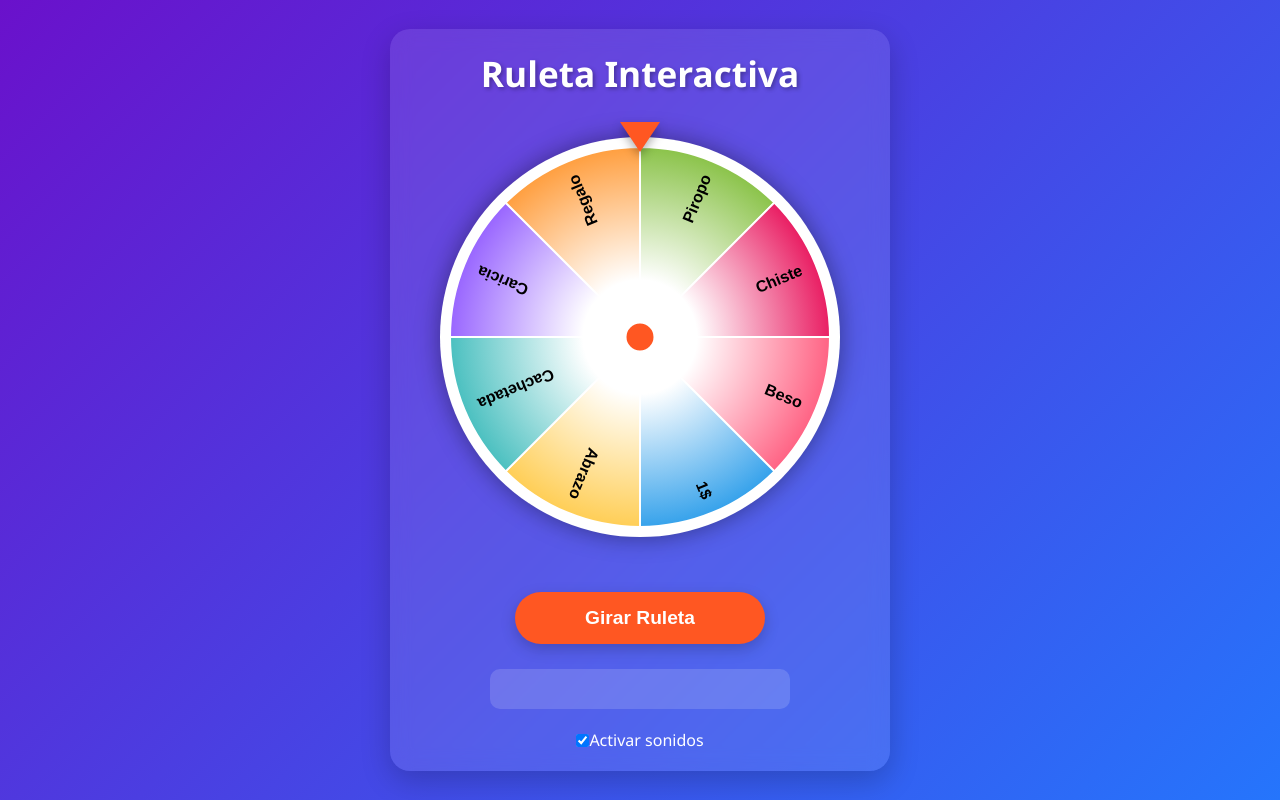
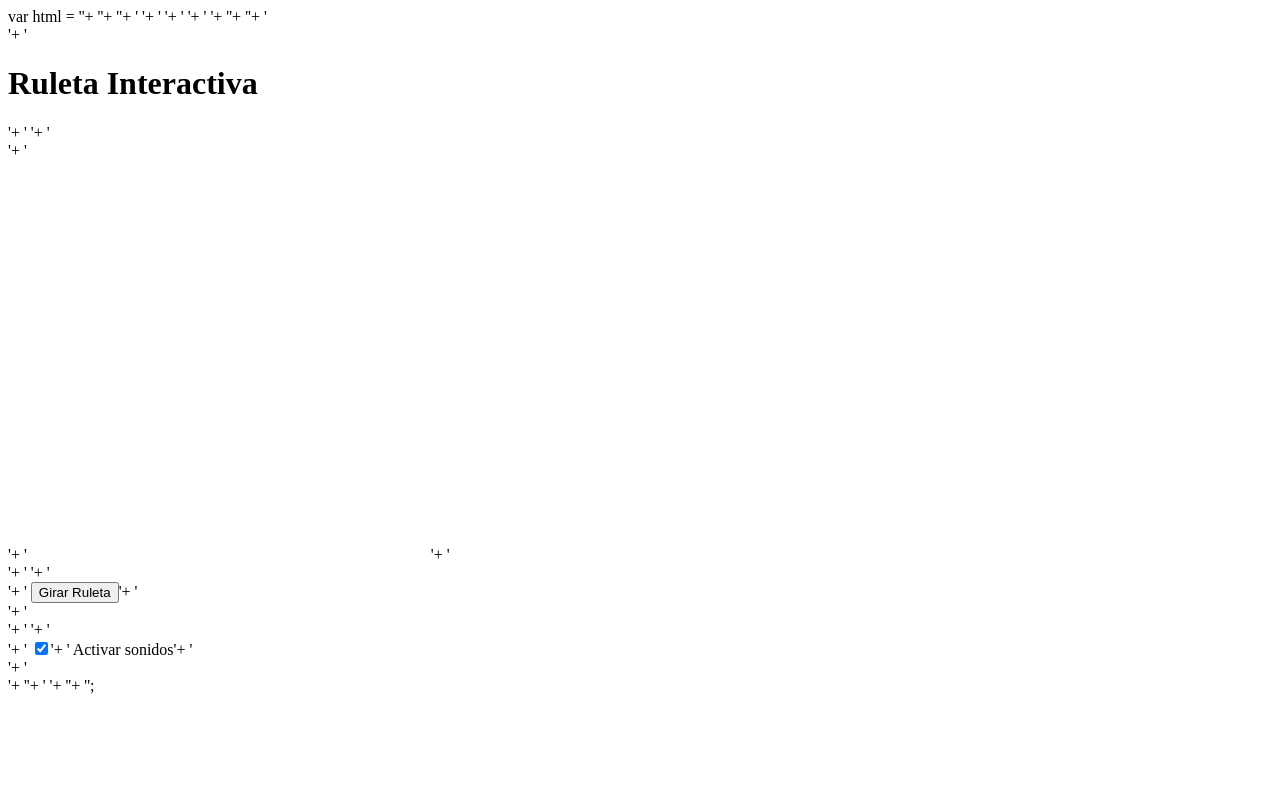
Before and after one commit to Fusselpro25/rulette, a plain HTML site: page deepseek_html_20250831_dd3ec0.html in a window 1280 px wide. Drawn offline with Linux system fonts and the light colour scheme.

Commit message:
Update deepseek_html_20250831_dd3ec0.html

```diff
--- a/deepseek_html_20250831_dd3ec0.html
+++ b/deepseek_html_20250831_dd3ec0.html
@@ -1,375 +1,375 @@
-<!DOCTYPE html>
-<html lang="es">
-<head>
-    <meta charset="UTF-8">
-    <meta name="viewport" content="width=device-width, initial-scale=1.0">
-    <title>Ruleta Interactiva Mejorada</title>
-    <style>
-        * {
-            box-sizing: border-box;
-            margin: 0;
-            padding: 0;
-        }
-
-        body {
-            font-family: 'Segoe UI', Tahoma, Geneva, Verdana, sans-serif;
-            text-align: center;
-            padding: 15px;
-            background: linear-gradient(135deg, #6a11cb 0%, #2575fc 100%);
-            min-height: 100vh;
-            display: flex;
-            flex-direction: column;
-            align-items: center;
-            justify-content: center;
-            color: #fff;
-        }
-
-        .container {
-            width: 100%;
-            max-width: 500px;
-            display: flex;
-            flex-direction: column;
-            align-items: center;
-            padding: 20px;
-            background: rgba(255, 255, 255, 0.1);
-            backdrop-filter: blur(10px);
-            border-radius: 20px;
-            box-shadow: 0 10px 30px rgba(0, 0, 0, 0.2);
-        }
-
-        h1 {
-            margin-bottom: 20px;
-            font-size: 2.2rem;
-            text-shadow: 2px 2px 4px rgba(0, 0, 0, 0.3);
-        }
-
-        .ruleta-container {
-            position: relative;
-            width: 100%;
-            margin: 20px 0;
-        }
-
-        canvas {
-            display: block;
-            width: 100%;
-            max-width: 400px;
-            height: auto;
-            margin: 0 auto;
-            border-radius: 50%;
-            background-color: #fff;
-            box-shadow: 0 0 25px rgba(0, 0, 0, 0.4);
-        }
-
-        .flecha {
-            position: absolute;
-            top: -15px;
-            left: 50%;
-            transform: translateX(-50%);
-            width: 0;
-            height: 0;
-            border-left: 20px solid transparent;
-            border-right: 20px solid transparent;
-            border-top: 30px solid #ff5722;
-            z-index: 10;
-            filter: drop-shadow(0 5px 5px rgba(0, 0, 0, 0.3));
-        }
-
-        .controles {
-            display: flex;
-            flex-direction: column;
-            align-items: center;
-            width: 100%;
-            margin-top: 20px;
-        }
-
-        button {
-            padding: 15px 30px;
-            font-size: 1.2rem;
-            cursor: pointer;
-            margin-top: 15px;
-            background-color: #ff5722;
-            color: white;
-            border: none;
-            border-radius: 50px;
-            transition: all 0.3s;
-            box-shadow: 0 5px 15px rgba(0, 0, 0, 0.2);
-            font-weight: bold;
-            width: 100%;
-            max-width: 250px;
-        }
-
-        button:hover {
-            background-color: #e64a19;
-            transform: translateY(-3px);
-            box-shadow: 0 8px 20px rgba(0, 0, 0, 0.3);
-        }
-
-        button:active {
-            transform: translateY(1px);
-        }
-
-        button:disabled {
-            background-color: #cccccc;
-            cursor: not-allowed;
-            transform: none;
-            box-shadow: none;
-        }
-
-        #resultado {
-            margin-top: 25px;
-            font-size: 1.5rem;
-            font-weight: bold;
-            color: #fff;
-            min-height: 40px;
-            padding: 10px 20px;
-            background: rgba(255, 255, 255, 0.15);
-            border-radius: 10px;
-            width: 100%;
-            max-width: 300px;
-            text-shadow: 1px 1px 2px rgba(0, 0, 0, 0.3);
-        }
-
-        .sonido-control {
-            margin-top: 20px;
-            display: flex;
-            align-items: center;
-            color: #fff;
-            font-size: 1rem;
-        }
-
-        @media (max-width: 480px) {
-            h1 {
-                font-size: 1.8rem;
-            }
-
-            button {
-                padding: 12px 25px;
-                font-size: 1.1rem;
-            }
-
-            #resultado {
-                font-size: 1.3rem;
-            }
-
-            .container {
-                padding: 15px;
-            }
-        }
-    </style>
-</head>
-<body>
-    <div class="container">
-        <h1>Ruleta Interactiva</h1>
-
-        <div class="ruleta-container">
-            <div class="flecha"></div>
-            <canvas id="ruleta" width="400" height="400"></canvas>
-        </div>
-
-        <div class="controles">
-            <button id="girar">Girar Ruleta</button>
-            <div id="resultado"></div>
-        </div>
-
-        <div class="sonido-control">
-            <input type="checkbox" id="sonidoCheck" checked>
-            <label for="sonidoCheck">Activar sonidos</label>
-        </div>
-    </div>
-
-    <script>
-        // Variables globales
-        const canvas = document.getElementById('ruleta');
-        const ctx = canvas.getContext('2d');
-        const centroX = canvas.width / 2;
-        const centroY = canvas.height / 2;
-        const radio = canvas.width / 2 - 10;
-
-        const opciones = ["Beso", "1$", "Abrazo", "Cachetada", "Caricia", "Regalo", "Piropo", "Chiste"];
-        const colores = ["#FF6384","#36A2EB","#FFCE56","#4BC0C0","#9966FF","#FF9F40","#8BC34A","#E91E63"];
-
-        let angulo = 0;
-        let velocidad = 0;
-        let girando = false;
-        let sonidoActivo = true;
-
-        // Elementos DOM
-        const btnGirar = document.getElementById("girar");
-        const resultadoElem = document.getElementById("resultado");
-        const sonidoCheck = document.getElementById("sonidoCheck");
-
-        // Control de sonido
-        sonidoCheck.addEventListener('change', function() {
-            sonidoActivo = this.checked;
-        });
-
-        // Efectos de sonido (simulados con AudioContext)
-        function playSonidoGiro() {
-            if (!sonidoActivo) return;
-
-            try {
-                const audioContext = new (window.AudioContext || window.webkitAudioContext)();
-                const oscillator = audioContext.createOscillator();
-                const gainNode = audioContext.createGain();
-
-                oscillator.type = 'sawtooth';
-                oscillator.frequency.setValueAtTime(300, audioContext.currentTime);
-                oscillator.frequency.exponentialRampToValueAtTime(50, audioContext.currentTime + 2);
-
-                gainNode.gain.setValueAtTime(0.3, audioContext.currentTime);
-                gainNode.gain.exponentialRampToValueAtTime(0.01, audioContext.currentTime + 2);
-
-                oscillator.connect(gainNode);
-                gainNode.connect(audioContext.destination);
-
-                oscillator.start();
-                oscillator.stop(audioContext.currentTime + 2);
-            } catch (e) {
-                console.log("Error de audio:", e);
-            }
-        }
-
-        function playSonidoResultado() {
-            if (!sonidoActivo) return;
-
-            try {
-                const audioContext = new (window.AudioContext || window.webkitAudioContext)();
-                const oscillator = audioContext.createOscillator();
-                const gainNode = audioContext.createGain();
-
-                oscillator.type = 'sine';
-                oscillator.frequency.setValueAtTime(523.25, audioContext.currentTime); // Nota Do
-
-                gainNode.gain.setValueAtTime(0.5, audioContext.currentTime);
-                gainNode.gain.exponentialRampToValueAtTime(0.01, audioContext.currentTime + 0.5);
-
-                oscillator.connect(gainNode);
-                gainNode.connect(audioContext.destination);
-
-                oscillator.start();
-                oscillator.stop(audioContext.currentTime + 0.5);
-            } catch (e) {
-                console.log("Error de audio:", e);
-            }
-        }
-
-        // Dibujar la ruleta
-        function dibujarRuleta() {
-            const numOpciones = opciones.length;
-            const anguloPorSegmento = (2 * Math.PI) / numOpciones;
-
-            ctx.clearRect(0, 0, canvas.width, canvas.height);
-
-            for (let i = 0; i < numOpciones; i++) {
-                const inicio = angulo + i * anguloPorSegmento;
-                const fin = inicio + anguloPorSegmento;
-
-                // Crear gradiente para cada segmento
-                const grad = ctx.createRadialGradient(centroX, centroY, radio * 0.3, centroX, centroY, radio);
-                grad.addColorStop(0, '#fff');
-                grad.addColorStop(1, colores[i % colores.length]);
-                ctx.fillStyle = grad;
-
-                // Dibujar segmento
-                ctx.beginPath();
-                ctx.moveTo(centroX, centroY);
-                ctx.arc(centroX, centroY, radio, inicio, fin);
-                ctx.closePath();
-                ctx.fill();
-                ctx.strokeStyle = 'white';
-                ctx.lineWidth = 2;
-                ctx.stroke();
-
-                // Dibujar texto
-                ctx.save();
-                ctx.translate(centroX, centroY);
-                ctx.rotate(inicio + anguloPorSegmento / 2);
-                ctx.fillStyle = "#000";
-                ctx.font = "bold 16px Arial";
-                ctx.textAlign = "right";
-                ctx.fillText(opciones[i], radio - 15, 5);
-                ctx.restore();
-            }
-
-            // Dibujar centro de la ruleta
-            ctx.beginPath();
-            ctx.arc(centroX, centroY, 15, 0, 2 * Math.PI);
-            ctx.fillStyle = "#ff5722";
-            ctx.fill();
-            ctx.strokeStyle = 'white';
-            ctx.lineWidth = 3;
-            ctx.stroke();
-        }
-
-        // Animación de giro
-        function animar() {
-            if (velocidad > 0.001) {
-                angulo += velocidad;
-                velocidad *= 0.98; // Reducir velocidad gradualmente
-                dibujarRuleta();
-                requestAnimationFrame(animar);
-            } else if (girando) {
-                girando = false;
-                mostrarResultado();
-            }
-        }
-
-        // Mostrar resultado
-        function mostrarResultado() {
-            const numOpciones = opciones.length;
-            const anguloPorSegmento = (2 * Math.PI) / numOpciones;
-
-            // Calcular el ángulo normalizado (entre 0 y 2π)
-            let anguloNormalizado = (2 * Math.PI - (angulo % (2 * Math.PI))) % (2 * Math.PI);
-
-            // Calcular el índice basado en el ángulo (considerando que la flecha está en la parte superior)
-            let indice = Math.floor(anguloNormalizado / anguloPorSegmento);
-            indice = (numOpciones - indice) % numOpciones;
-
-            // Mostrar resultado con animación
-            resultadoElem.textContent = "Girando...";
-
-            setTimeout(() => {
-                resultadoElem.textContent = "Resultado: " + opciones[indice];
-                resultadoElem.style.animation = "none";
-                setTimeout(() => {
-                    resultadoElem.style.animation = "pulse 0.5s";
-                }, 10);
-                playSonidoResultado();
-            }, 500);
-
-            // Habilitar el botón nuevamente
-            btnGirar.disabled = false;
-        }
-
-        // Evento para girar la ruleta
-        btnGirar.addEventListener("click", () => {
-            if (!girando) {
-                girando = true;
-                btnGirar.disabled = true;
-                resultadoElem.textContent = "";
-                velocidad = Math.random() * 0.2 + 0.2; // Velocidad aleatoria
-                playSonidoGiro();
-                animar();
-            }
-        });
-
-        // Inicializar ruleta
-        dibujarRuleta();
-
-        // Añadir animación CSS para el resultado
-        const style = document.createElement('style');
-        style.textContent = `
-            @keyframes pulse {
-                0% { transform: scale(1); }
-                50% { transform: scale(1.1); }
-                100% { transform: scale(1); }
-            }
-            #resultado {
-                transition: all 0.3s;
-            }
-        `;
-        document.head.appendChild(style);
-    </script>
-</body>
-</html>
+var html =  '<!DOCTYPE html>'+
+'<html lang="es">'+
+'<head>'+
+'    <meta charset="UTF-8">'+
+'    <meta name="viewport" content="width=device-width, initial-scale=1.0">'+
+'    <title>Ruleta Interactiva Mejorada</title>'+
+'    <style>'+
+'        * {'+
+'            box-sizing: border-box;'+
+'            margin: 0;'+
+'            padding: 0;'+
+'        }'+
+'        '+
+'        body {'+
+'            font-family: \'Segoe UI\', Tahoma, Geneva, Verdana, sans-serif;'+
+'            text-align: center;'+
+'            padding: 15px;'+
+'            background: linear-gradient(135deg, #6a11cb 0%, #2575fc 100%);'+
+'            min-height: 100vh;'+
+'            display: flex;'+
+'            flex-direction: column;'+
+'            align-items: center;'+
+'            justify-content: center;'+
+'            color: #fff;'+
+'        }'+
+'        '+
+'        .container {'+
+'            width: 100%;'+
+'            max-width: 500px;'+
+'            display: flex;'+
+'            flex-direction: column;'+
+'            align-items: center;'+
+'            padding: 20px;'+
+'            background: rgba(255, 255, 255, 0.1);'+
+'            backdrop-filter: blur(10px);'+
+'            border-radius: 20px;'+
+'            box-shadow: 0 10px 30px rgba(0, 0, 0, 0.2);'+
+'        }'+
+'        '+
+'        h1 {'+
+'            margin-bottom: 20px;'+
+'            font-size: 2.2rem;'+
+'            text-shadow: 2px 2px 4px rgba(0, 0, 0, 0.3);'+
+'        }'+
+'        '+
+'        .ruleta-container {'+
+'            position: relative;'+
+'            width: 100%;'+
+'            margin: 20px 0;'+
+'        }'+
+'        '+
+'        canvas {'+
+'            display: block;'+
+'            width: 100%;'+
+'            max-width: 400px;'+
+'            height: auto;'+
+'            margin: 0 auto;'+
+'            border-radius: 50%;'+
+'            background-color: #fff;'+
+'            box-shadow: 0 0 25px rgba(0, 0, 0, 0.4);'+
+'        }'+
+'        '+
+'        .flecha {'+
+'            position: absolute;'+
+'            top: -15px;'+
+'            left: 50%;'+
+'            transform: translateX(-50%);'+
+'            width: 0;'+
+'            height: 0;'+
+'            border-left: 20px solid transparent;'+
+'            border-right: 20px solid transparent;'+
+'            border-top: 30px solid #ff5722;'+
+'            z-index: 10;'+
+'            filter: drop-shadow(0 5px 5px rgba(0, 0, 0, 0.3));'+
+'        }'+
+'        '+
+'        .controles {'+
+'            display: flex;'+
+'            flex-direction: column;'+
+'            align-items: center;'+
+'            width: 100%;'+
+'            margin-top: 20px;'+
+'        }'+
+'        '+
+'        button {'+
+'            padding: 15px 30px;'+
+'            font-size: 1.2rem;'+
+'            cursor: pointer;'+
+'            margin-top: 15px;'+
+'            background-color: #ff5722;'+
+'            color: white;'+
+'            border: none;'+
+'            border-radius: 50px;'+
+'            transition: all 0.3s;'+
+'            box-shadow: 0 5px 15px rgba(0, 0, 0, 0.2);'+
+'            font-weight: bold;'+
+'            width: 100%;'+
+'            max-width: 250px;'+
+'        }'+
+'        '+
+'        button:hover {'+
+'            background-color: #e64a19;'+
+'            transform: translateY(-3px);'+
+'            box-shadow: 0 8px 20px rgba(0, 0, 0, 0.3);'+
+'        }'+
+'        '+
+'        button:active {'+
+'            transform: translateY(1px);'+
+'        }'+
+'        '+
+'        button:disabled {'+
+'            background-color: #cccccc;'+
+'            cursor: not-allowed;'+
+'            transform: none;'+
+'            box-shadow: none;'+
+'        }'+
+'        '+
+'        #resultado {'+
+'            margin-top: 25px;'+
+'            font-size: 1.5rem;'+
+'            font-weight: bold;'+
+'            color: #fff;'+
+'            min-height: 40px;'+
+'            padding: 10px 20px;'+
+'            background: rgba(255, 255, 255, 0.15);'+
+'            border-radius: 10px;'+
+'            width: 100%;'+
+'            max-width: 300px;'+
+'            text-shadow: 1px 1px 2px rgba(0, 0, 0, 0.3);'+
+'        }'+
+'        '+
+'        .sonido-control {'+
+'            margin-top: 20px;'+
+'            display: flex;'+
+'            align-items: center;'+
+'            color: #fff;'+
+'            font-size: 1rem;'+
+'        }'+
+'        '+
+'        @media (max-width: 480px) {'+
+'            h1 {'+
+'                font-size: 1.8rem;'+
+'            }'+
+'            '+
+'            button {'+
+'                padding: 12px 25px;'+
+'                font-size: 1.1rem;'+
+'            }'+
+'            '+
+'            #resultado {'+
+'                font-size: 1.3rem;'+
+'            }'+
+'            '+
+'            .container {'+
+'                padding: 15px;'+
+'            }'+
+'        }'+
+'    </style>'+
+'</head>'+
+'<body>'+
+'    <div class="container">'+
+'        <h1>Ruleta Interactiva</h1>'+
+'        '+
+'        <div class="ruleta-container">'+
+'            <div class="flecha"></div>'+
+'            <canvas id="ruleta" width="400" height="400"></canvas>'+
+'        </div>'+
+'        '+
+'        <div class="controles">'+
+'            <button id="girar">Girar Ruleta</button>'+
+'            <div id="resultado"></div>'+
+'        </div>'+
+'        '+
+'        <div class="sonido-control">'+
+'            <input type="checkbox" id="sonidoCheck" checked>'+
+'            <label for="sonidoCheck">Activar sonidos</label>'+
+'        </div>'+
+'    </div>'+
+''+
+'    <script>'+
+'        // Variables globales'+
+'        const canvas = document.getElementById(\'ruleta\');'+
+'        const ctx = canvas.getContext(\'2d\');'+
+'        const centroX = canvas.width / 2;'+
+'        const centroY = canvas.height / 2;'+
+'        const radio = canvas.width / 2 - 10;'+
+''+
+'        const opciones = ["Beso", "1$", "Abrazo", "Cachetada", "Caricia", "Regalo", "Piropo", "Chiste"];'+
+'        const colores = ["#FF6384","#36A2EB","#FFCE56","#4BC0C0","#9966FF","#FF9F40","#8BC34A","#E91E63"];'+
+''+
+'        let angulo = 0;'+
+'        let velocidad = 0;'+
+'        let girando = false;'+
+'        let sonidoActivo = true;'+
+''+
+'        // Elementos DOM'+
+'        const btnGirar = document.getElementById("girar");'+
+'        const resultadoElem = document.getElementById("resultado");'+
+'        const sonidoCheck = document.getElementById("sonidoCheck");'+
+''+
+'        // Control de sonido'+
+'        sonidoCheck.addEventListener(\'change\', function() {'+
+'            sonidoActivo = this.checked;'+
+'        });'+
+''+
+'        // Efectos de sonido (simulados con AudioContext)'+
+'        function playSonidoGiro() {'+
+'            if (!sonidoActivo) return;'+
+'            '+
+'            try {'+
+'                const audioContext = new (window.AudioContext || window.webkitAudioContext)();'+
+'                const oscillator = audioContext.createOscillator();'+
+'                const gainNode = audioContext.createGain();'+
+'                '+
+'                oscillator.type = \'sawtooth\';'+
+'                oscillator.frequency.setValueAtTime(300, audioContext.currentTime);'+
+'                oscillator.frequency.exponentialRampToValueAtTime(50, audioContext.currentTime + 2);'+
+'                '+
+'                gainNode.gain.setValueAtTime(0.3, audioContext.currentTime);'+
+'                gainNode.gain.exponentialRampToValueAtTime(0.01, audioContext.currentTime + 2);'+
+'                '+
+'                oscillator.connect(gainNode);'+
+'                gainNode.connect(audioContext.destination);'+
+'                '+
+'                oscillator.start();'+
+'                oscillator.stop(audioContext.currentTime + 2);'+
+'            } catch (e) {'+
+'                console.log("Error de audio:", e);'+
+'            }'+
+'        }'+
+''+
+'        function playSonidoResultado() {'+
+'            if (!sonidoActivo) return;'+
+'            '+
+'            try {'+
+'                const audioContext = new (window.AudioContext || window.webkitAudioContext)();'+
+'                const oscillator = audioContext.createOscillator();'+
+'                const gainNode = audioContext.createGain();'+
+'                '+
+'                oscillator.type = \'sine\';'+
+'                oscillator.frequency.setValueAtTime(523.25, audioContext.currentTime); // Nota Do'+
+'                '+
+'                gainNode.gain.setValueAtTime(0.5, audioContext.currentTime);'+
+'                gainNode.gain.exponentialRampToValueAtTime(0.01, audioContext.currentTime + 0.5);'+
+'                '+
+'                oscillator.connect(gainNode);'+
+'                gainNode.connect(audioContext.destination);'+
+'                '+
+'                oscillator.start();'+
+'                oscillator.stop(audioContext.currentTime + 0.5);'+
+'            } catch (e) {'+
+'                console.log("Error de audio:", e);'+
+'            }'+
+'        }'+
+''+
+'        // Dibujar la ruleta'+
+'        function dibujarRuleta() {'+
+'            const numOpciones = opciones.length;'+
+'            const anguloPorSegmento = (2 * Math.PI) / numOpciones;'+
+''+
+'            ctx.clearRect(0, 0, canvas.width, canvas.height);'+
+''+
+'            for (let i = 0; i < numOpciones; i++) {'+
+'                const inicio = angulo + i * anguloPorSegmento;'+
+'                const fin = inicio + anguloPorSegmento;'+
+''+
+'                // Crear gradiente para cada segmento'+
+'                const grad = ctx.createRadialGradient(centroX, centroY, radio * 0.3, centroX, centroY, radio);'+
+'                grad.addColorStop(0, \'#fff\');'+
+'                grad.addColorStop(1, colores[i % colores.length]);'+
+'                ctx.fillStyle = grad;'+
+''+
+'                // Dibujar segmento'+
+'                ctx.beginPath();'+
+'                ctx.moveTo(centroX, centroY);'+
+'                ctx.arc(centroX, centroY, radio, inicio, fin);'+
+'                ctx.closePath();'+
+'                ctx.fill();'+
+'                ctx.strokeStyle = \'white\';'+
+'                ctx.lineWidth = 2;'+
+'                ctx.stroke();'+
+''+
+'                // Dibujar texto'+
+'                ctx.save();'+
+'                ctx.translate(centroX, centroY);'+
+'                ctx.rotate(inicio + anguloPorSegmento / 2);'+
+'                ctx.fillStyle = "#000";'+
+'                ctx.font = "bold 16px Arial";'+
+'                ctx.textAlign = "right";'+
+'                ctx.fillText(opciones[i], radio - 15, 5);'+
+'                ctx.restore();'+
+'            }'+
+''+
+'            // Dibujar centro de la ruleta'+
+'            ctx.beginPath();'+
+'            ctx.arc(centroX, centroY, 15, 0, 2 * Math.PI);'+
+'            ctx.fillStyle = "#ff5722";'+
+'            ctx.fill();'+
+'            ctx.strokeStyle = \'white\';'+
+'            ctx.lineWidth = 3;'+
+'            ctx.stroke();'+
+'        }'+
+''+
+'        // Animación de giro'+
+'        function animar() {'+
+'            if (velocidad > 0.001) {'+
+'                angulo += velocidad;'+
+'                velocidad *= 0.98; // Reducir velocidad gradualmente'+
+'                dibujarRuleta();'+
+'                requestAnimationFrame(animar);'+
+'            } else if (girando) {'+
+'                girando = false;'+
+'                mostrarResultado();'+
+'            }'+
+'        }'+
+''+
+'        // Mostrar resultado'+
+'        function mostrarResultado() {'+
+'            const numOpciones = opciones.length;'+
+'            const anguloPorSegmento = (2 * Math.PI) / numOpciones;'+
+'            '+
+'            // Calcular el ángulo normalizado (entre 0 y 2π)'+
+'            let anguloNormalizado = (2 * Math.PI - (angulo % (2 * Math.PI))) % (2 * Math.PI);'+
+'            '+
+'            // Calcular el índice basado en el ángulo (considerando que la flecha está en la parte superior)'+
+'            let indice = Math.floor(anguloNormalizado / anguloPorSegmento);'+
+'            indice = (numOpciones - indice) % numOpciones;'+
+'            '+
+'            // Mostrar resultado con animación'+
+'            resultadoElem.textContent = "Girando...";'+
+'            '+
+'            setTimeout(() => {'+
+'                resultadoElem.textContent = "Resultado: " + opciones[indice];'+
+'                resultadoElem.style.animation = "none";'+
+'                setTimeout(() => {'+
+'                    resultadoElem.style.animation = "pulse 0.5s";'+
+'                }, 10);'+
+'                playSonidoResultado();'+
+'            }, 500);'+
+'            '+
+'            // Habilitar el botón nuevamente'+
+'            btnGirar.disabled = false;'+
+'        }'+
+''+
+'        // Evento para girar la ruleta'+
+'        btnGirar.addEventListener("click", () => {'+
+'            if (!girando) {'+
+'                girando = true;'+
+'                btnGirar.disabled = true;'+
+'                resultadoElem.textContent = "";'+
+'                velocidad = Math.random() * 0.2 + 0.2; // Velocidad aleatoria'+
+'                playSonidoGiro();'+
+'                animar();'+
+'            }'+
+'        });'+
+''+
+'        // Inicializar ruleta'+
+'        dibujarRuleta();'+
+''+
+'        // Añadir animación CSS para el resultado'+
+'        const style = document.createElement(\'style\');'+
+'        style.textContent = `'+
+'            @keyframes pulse {'+
+'                0% { transform: scale(1); }'+
+'                50% { transform: scale(1.1); }'+
+'                100% { transform: scale(1); }'+
+'            }'+
+'            #resultado {'+
+'                transition: all 0.3s;'+
+'            }'+
+'        `;'+
+'        document.head.appendChild(style);'+
+'    </script>'+
+'</body>'+
+'</html>';
```
